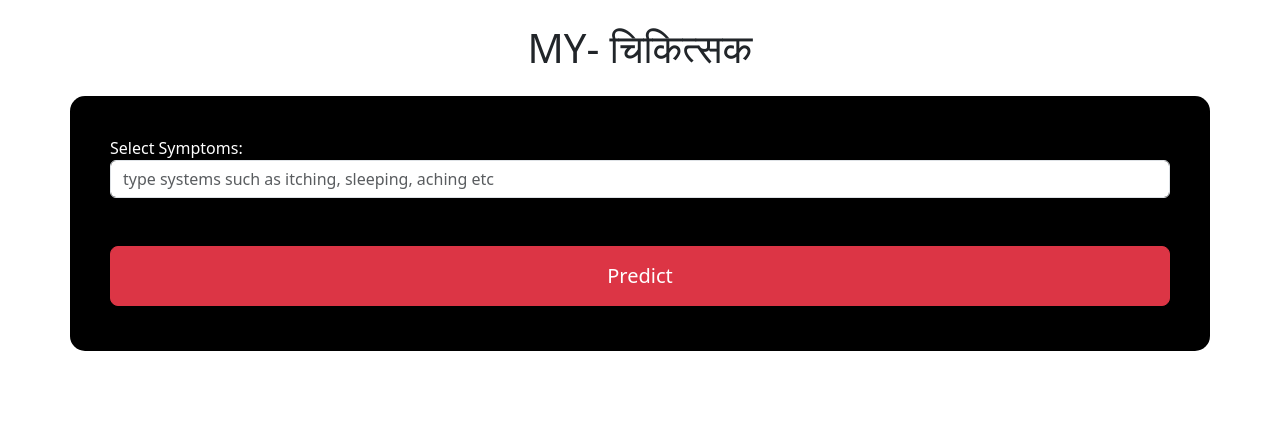
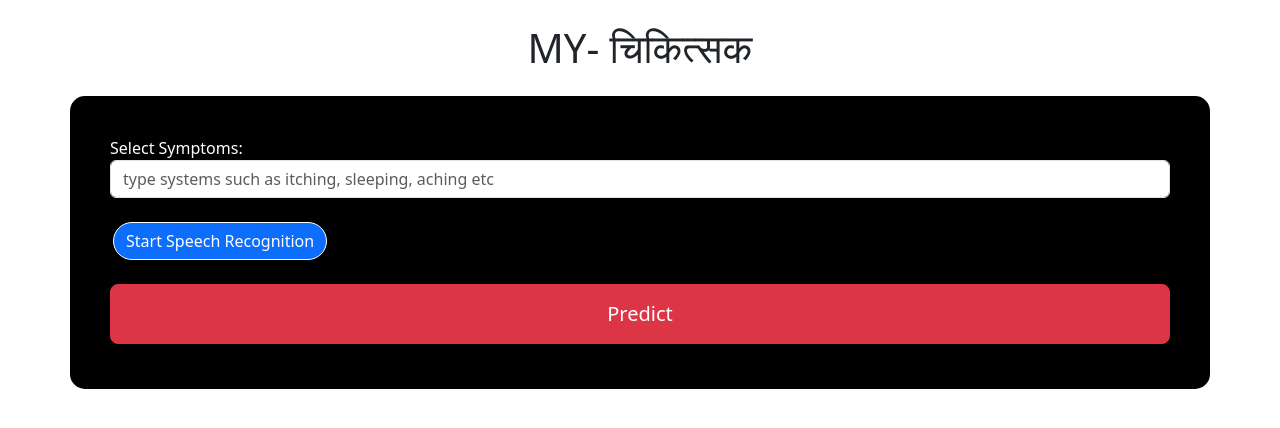
Before and after one commit to PriyanshuPrasoon03/My-Chikitsak, a Flask app: page / in a window 1280 px wide. Shown: the part 66-494 px from the top of the page. Run offline with Flask 3, Linux system fonts and the light colour scheme; parts of the project's set-up code (start-up, migrations or seed data) failed here and were passed over.

Commit message:
added speech button

```diff
--- a/templates/index.html
+++ b/templates/index.html
@@ -80,7 +80,10 @@
             <input type="text" class="form-control", id="symptoms" name="symptoms" placeholder="type systems such as itching, sleeping, aching etc">
 
         </div>
-
+        <br>
+        <button type="button" id="startSpeechRecognition" class="btn btn-primary" style="margin-left:3px;border:1px solid white; border-radius:20px;">
+            Start Speech Recognition
+        </button>
         <br>
 
         <!-- Display the transcribed text here -->
@@ -233,7 +236,29 @@
 
 
 
+        <script>
+    const startSpeechRecognitionButton = document.getElementById('startSpeechRecognition');
+    const transcriptionDiv = document.getElementById('transcription');
 
+    startSpeechRecognitionButton.addEventListener('click', startSpeechRecognition);
+
+    function startSpeechRecognition() {
+        const recognition = new webkitSpeechRecognition(); // Use webkitSpeechRecognition for compatibility
+
+        recognition.lang = 'en-US'; // Set the language for recognition
+
+        recognition.onresult = function (event) {
+            const result = event.results[0][0].transcript;
+            transcriptionDiv.textContent = result;
+        };
+
+        recognition.onend = function () {
+            console.log('Speech recognition ended.');
+        };
+
+        recognition.start();
+    }
+</script>
 
     <script src="https://cdn.jsdelivr.net/npm/bootstrap@5.3.1/dist/js/bootstrap.bundle.min.js" integrity="sha384-HwwvtgBNo3bZJJLYd8oVXjrBZt8cqVSpeBNS5n7C8IVInixGAoxmnlMuBnhbgrkm" crossorigin="anonymous"></script>
 </body>
```
